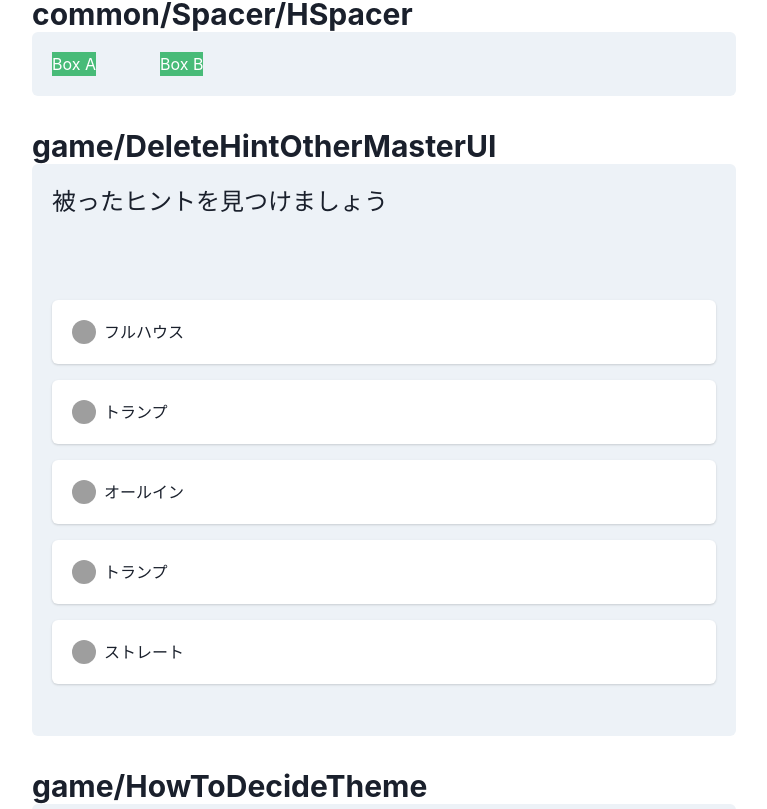
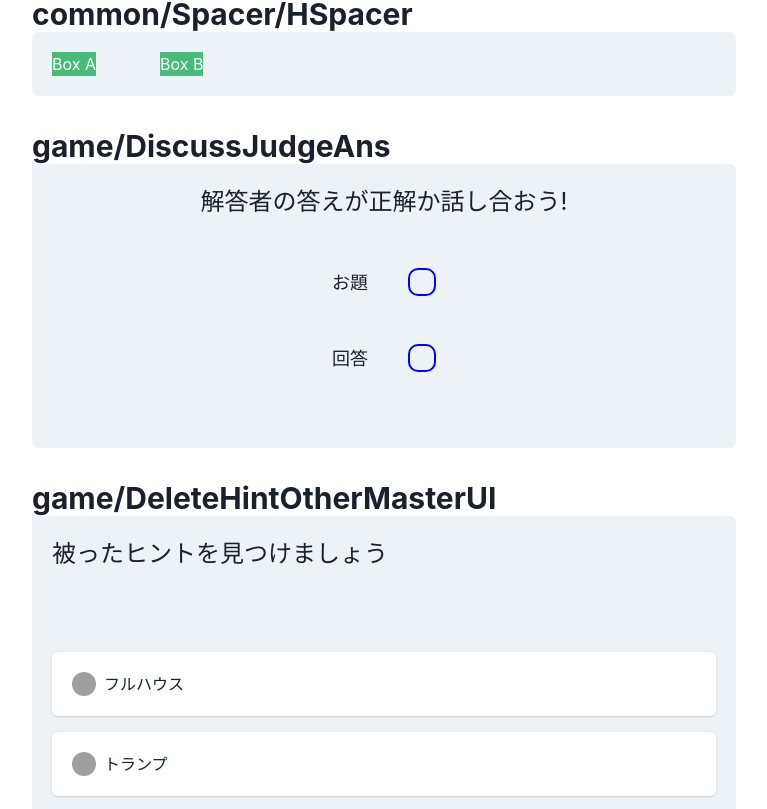
Before and after one commit to hacku-chamomilla/doutankyohi-front-end, a Next.js app: page /components in a window 1280 px wide. Shown: the part 1198-2007 px from the top of the page, without its empty margins (256-1023 px from the left). Built offline with nearby package versions, Linux system fonts and the light colour scheme; grey boxes are pictures that could not be loaded.

Commit message:
feat: 回答話し合い待機画面作成

```diff
--- a/pages/components.tsx
+++ b/pages/components.tsx
@@ -20,6 +20,7 @@ import { PageBackIcon } from "@/components/common/PageBackIcon";
 import { HSpacer, VSpacer } from "@/components/common/Spacer";
 import { DeleteHintList } from "@/components/DeleteHintList";
 import { DeleteHintOtherMasterUI } from "@/components/game/DeleteHintOtherMasterUI";
+import { DiscussJudgeAns } from "@/components/game/DiscussJudgeAns";
 import { HowToDecideTheme } from "@/components/game/HowToDecideTheme";
 import { InputHint } from "@/components/game/InputHint";
 import { JudgeAnswer } from "@/components/game/JudgeAnswer";
@@ -148,6 +149,15 @@ const Component: NextPage = () => {
             </CardBody>
           </Card>
 
+          {/* game/DiscussJudgeAns */}
+          <VSpacer size={8} />
+          <Heading size="lg">game/DiscussJudgeAns</Heading>
+          <Card variant="filled">
+            <CardBody>
+              <DiscussJudgeAns hintList={[]} />
+            </CardBody>
+          </Card>
+
           {/* game/DeleteHintOtherMasterUI */}
           <VSpacer size={8} />
           <Heading size="lg">game/DeleteHintOtherMasterUI</Heading>
@@ -251,7 +261,7 @@ const Component: NextPage = () => {
           {/* --------------------*/}
           {/* メモ */}
           {/* ###/###/### の部分には components 以降のパスを記入する */}
-          {/* コンポーネントの配置順番はファイルのは位置順が嬉しい (性善説) */}
+          {/* コンポーネントの配置順番はファイルの位置順が嬉しい (性善説) */}
 
           {/* コード */}
           {/* ###/###/### */}
--- /dev/null
+++ b/src/components/game/DiscussJudgeAns.tsx
@@ -0,0 +1,28 @@
+import React from "react";
+
+import { Center, Text, VStack } from "@chakra-ui/react";
+
+import { CustomTitleText } from "../common/CustomTitleText";
+import { VSpacer } from "../common/Spacer";
+
+type Props = {
+  theme: string;
+  answer: string;
+};
+
+export const DiscussJudgeAns = ({ theme, answer }: Props) => {
+  return (
+    <>
+      <Center>
+        <Text fontSize={24}>解答者の答えが正解か話し合おう!</Text>
+      </Center>
+      <VSpacer size={12} />
+      <VStack>
+        <CustomTitleText title={"お題"} text={theme} />
+        <VSpacer size={8} />
+        <CustomTitleText title={"回答"} text={answer} />
+        <VSpacer size={12} />
+      </VStack>
+    </>
+  );
+};
```
